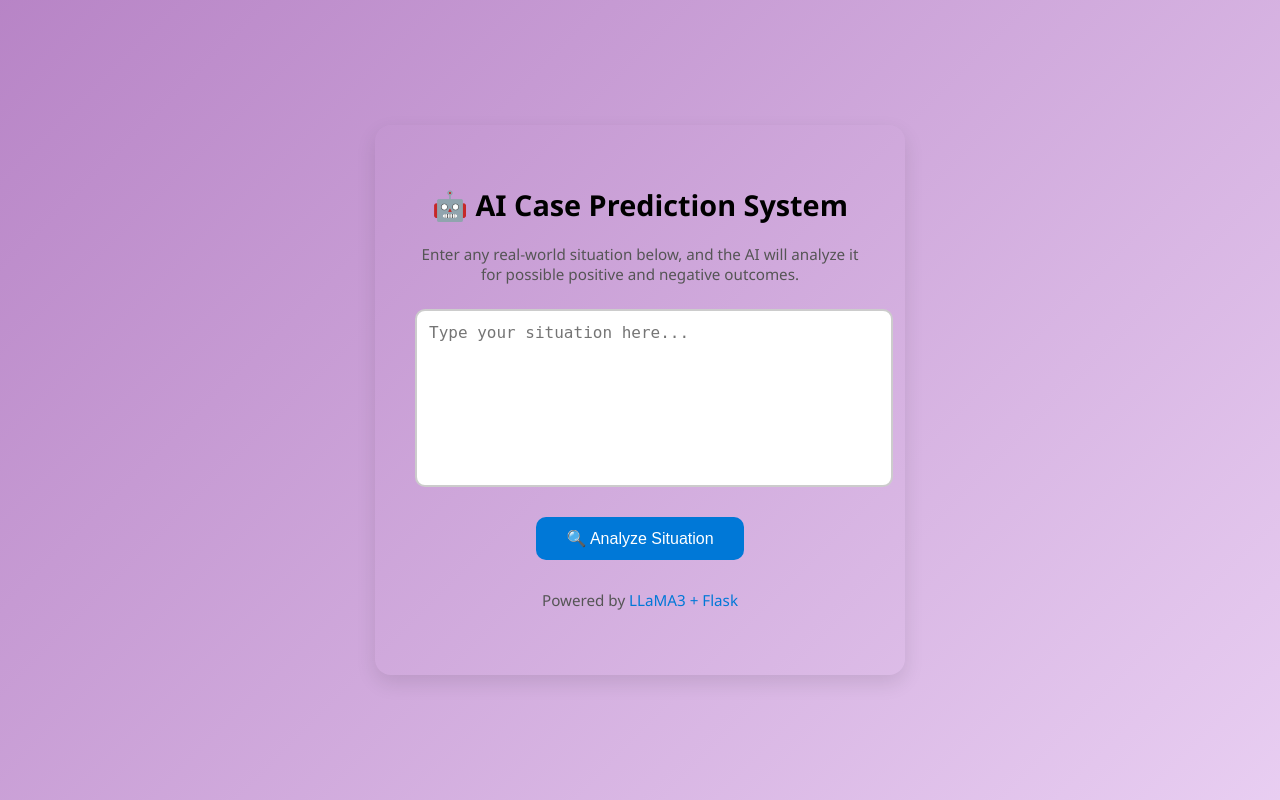
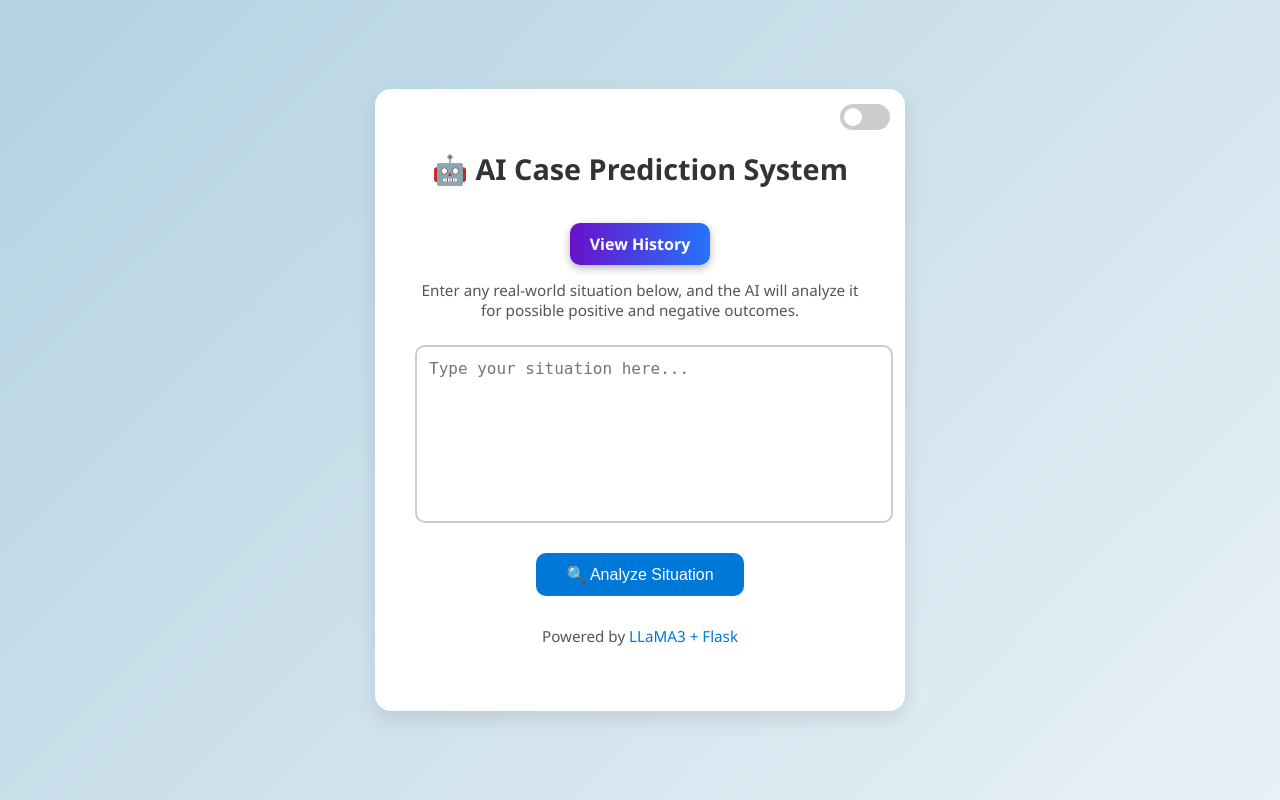
Before and after one commit to divya-anand-05/case-prediction-system, a Flask app: page / in a window 1280 px wide. Run offline with Flask 3, Linux system fonts and the light colour scheme.

Commit message:
Updated with improvements

```diff
--- a/app.py
+++ b/app.py
@@ -51,7 +51,7 @@
         elif current_section == "negative":
             negative_part += line + "\n"
 
-
+    # ✅ Save to history BEFORE returning
     history_entry = {
         "situation": situation,
         "positive": positive_part.strip(),
@@ -69,7 +69,7 @@
     with open(HISTORY_FILE, "w", encoding="utf-8") as f:
         json.dump(data, f, indent=4, ensure_ascii=False)
 
-
+    # ✅ Now return the result page
     return render_template('result.html',
                            situation=situation,
                            positive=positive_part.strip(),
--- a/templates/index.html
+++ b/templates/index.html
@@ -6,9 +6,18 @@
     <title>Case Prediction System</title>
     <style>
       /* 🌿 Global Styles */
+      :root {
+        --bg-light: linear-gradient(135deg, #a2c2e2, #f6f9fc);
+        --bg-dark: linear-gradient(135deg, #0f2027, #203a43, #2c5364);
+        --container-light: #ffffff;
+        --container-dark: #1e1e1e;
+        --text-light: #333;
+        --text-dark: #f9f9f9;
+      }
+
       body {
         font-family: "Segoe UI", Tahoma, Geneva, Verdana, sans-serif;
-        background: linear-gradient(-45deg, #a963ef, #f5e1fd, #b47fc3, #ede0f8);
+        background: linear-gradient(-45deg, #a2c2e2, #f6f9fc, #b0d0e0, #e8f0ff);
         background-size: 400% 400%;
         animation: gradientBG 10s ease infinite;
         display: flex;
@@ -152,7 +161,7 @@
         box-shadow: 0 0 8px rgba(255, 0, 0, 0.4);
       }
 
-      /* Dark Mode */
+      /* 🌙 Dark Mode */
       body.dark {
         background: var(--bg-dark);
         color: var(--text-dark);
@@ -167,7 +176,7 @@
         color: white;
       }
       body.dark p {
-        color: rgb(207, 196, 196);
+        color: silver;
       }
 
       body.dark textarea {
@@ -184,7 +193,7 @@
         background-color: #0097a7;
       }
 
-      /* Toggle Switch */
+      /* 🌗 Toggle Switch Styling */
       .toggle-container {
         position: absolute;
         top: 15px;
@@ -236,7 +245,7 @@
         transform: translateX(24px);
       }
 
-      /* Resppnsive Design */
+      /* 📱 Responsive Design */
       @media (max-width: 600px) {
         .container {
           width: 90%;
@@ -260,11 +269,42 @@
           font-size: 0.8rem;
         }
       }
+
+      .history-btn {
+        display: inline-block;
+        background: linear-gradient(90deg, #6a11cb, #2575fc);
+        color: white;
+        text-decoration: none;
+        font-weight: 600;
+        padding: 10px 20px;
+        border-radius: 10px;
+        transition: 0.3s ease;
+        margin-top: 15px;
+        box-shadow: 0 3px 8px rgba(0, 0, 0, 0.3);
+      }
+
+      .history-btn:hover {
+        background: linear-gradient(90deg, #2575fc, #6a11cb);
+        transform: scale(1.05);
+      }
     </style>
   </head>
   <body>
     <div class="container">
       <h1>🤖 AI Case Prediction System</h1>
+
+      <!-- 🌙 Theme Toggle -->
+      <div class="toggle-container">
+        <label class="switch">
+          <input type="checkbox" id="theme-toggle" />
+          <span class="slider"></span>
+        </label>
+      </div>
+
+      <center>
+        <a href="/history" class="history-btn">View History</a>
+      </center>
+
       <p>
         Enter any real-world situation below, and the AI will analyze it for
         possible positive and negative outcomes.
@@ -281,8 +321,8 @@
           name="situation"
           placeholder="Type your situation here..."
           required
-        ></textarea
-        ><br />
+        ></textarea>
+        <br />
         <button type="submit">🔍 Analyze Situation</button>
       </form>
 
@@ -301,7 +341,7 @@
     </div>
 
     <script>
-      // 💡 Show spinner when form is submitted
+      // 💡 Input validation and loading spinner
       const form = document.getElementById("analyzeForm");
       const loadingOverlay = document.getElementById("loading");
       const situationBox = document.getElementById("situation");
@@ -316,7 +356,6 @@
           return false;
         }
 
-        // Word count check
         const wordCount = situation
           .split(/\s+/)
           .filter((word) => word.length > 0).length;
@@ -328,9 +367,15 @@
           return false;
         }
 
-        // ✅ Passed validation
         loadingOverlay.style.display = "flex"; // show spinner
+        return true; // allow form to submit
       }
+
+      // 🌙 Dark mode toggle
+      const toggle = document.getElementById("theme-toggle");
+      toggle.addEventListener("change", () => {
+        document.body.classList.toggle("dark");
+      });
     </script>
   </body>
 </html>
```
Also changed, not shown: templates/history.html (+4 -4 lines), templates/result.html (+9 -16 lines).
